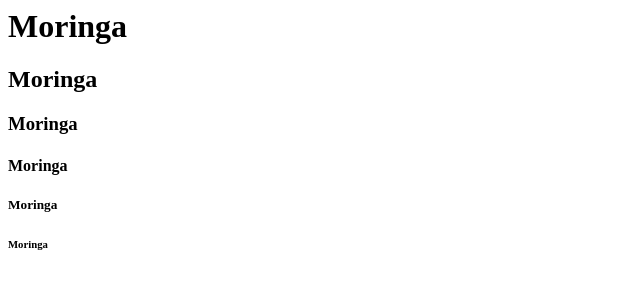
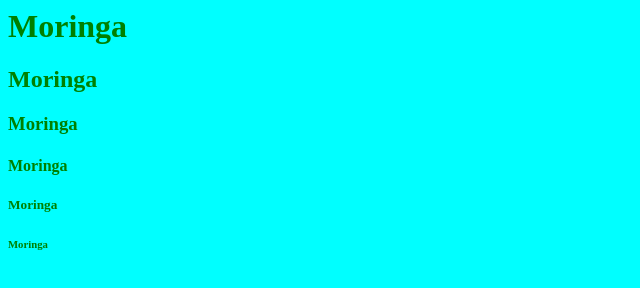
Before and after one commit to laureenmaina/FT09-HTML-Intro, a plain HTML site: page index.html in a window 1280 px wide. Shown: the whole page, without its empty margins (0-640 px from the left). Drawn offline with Linux system fonts and the light colour scheme; files that its build step writes are made by us from their sources; the site is published under a folder, as on GitHub Pages, so addresses that start at the root find nothing.

Commit message:
Update index.html

```diff
--- a/index.html
+++ b/index.html
@@ -1,7 +1,7 @@
 <html>
     <head>
         <title> Intro to HTML</title>
-       <link rel="stylesheet" href="/css/style.css">
+       <link rel="stylesheet" href="FT09/css/style.css">
     </head>
 
         <body>
```
